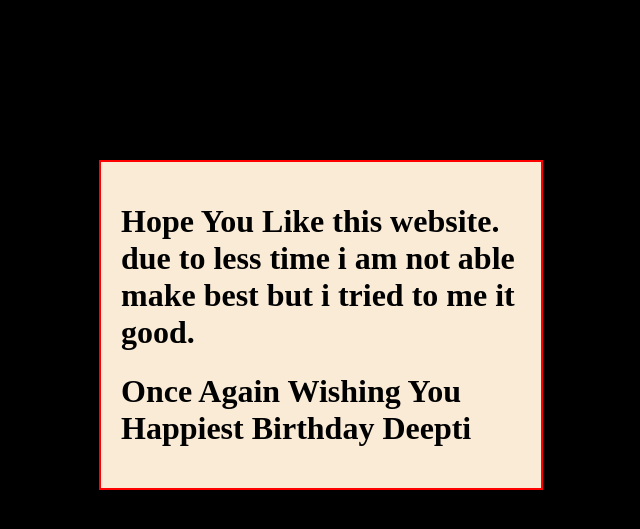
After one commit to randompersonnn/hbddeep, a PHP site: page /last.html in a window 1280 px wide. The commit adds this page. Shown: the top 529 px of the page, without its empty margins (319-959 px from the left). Run offline with PHP 8.4, Linux system fonts and the light colour scheme.

Commit message:
Add files via upload

```diff
--- a/index.html
+++ b/index.html
@@ -84,7 +84,8 @@
     </section>
 
     <section class="layer" id='l10'>
-        <iframe id="if10" class="if" src=""></iframe>
+        <!-- <iframe id="if10" class="if" src=""></iframe> -->
+        <iframe width="1280" class="if" id="if10" height="720" src="https://www.youtube.com/embed/3G9t-EzQeU4" title="YouTube video player" frameborder="0" allow="accelerometer; autoplay; clipboard-write; encrypted-media; gyroscope; picture-in-picture" allowfullscreen></iframe>
         <div class="slidecontainer">
             <input type="range" class="slider-pic" id="r10" min="0" max="100" value="50">
             <p class="w3-aqua sk" id="ptag">Move the slider10</p>
@@ -92,8 +93,7 @@
     </section>
 
     <section class="layer" id='lst'>
-        <!-- <iframe id="ifst" class="if" src=""></iframe> -->
-        <iframe width="1280" class="if" id="ifst" height="720" src="https://www.youtube.com/embed/3G9t-EzQeU4" title="YouTube video player" frameborder="0" allow="accelerometer; autoplay; clipboard-write; encrypted-media; gyroscope; picture-in-picture" allowfullscreen></iframe>
+        <iframe id="ifst" class="if" src="last.html"></iframe>
         <div class="slidecontainer">
             <input type="range" class="slider-pic" id="rst" min="0" max="100" value="100">
             <p class="w3-aqua sk" id="ptag">Move the sliderst</p>
--- /dev/null
+++ b/last.html
@@ -0,0 +1,42 @@
+<!DOCTYPE html>
+<html lang="en">
+<head>
+    <meta charset="UTF-8">
+    <meta http-equiv="X-UA-Compatible" content="IE=edge">
+    <meta name="viewport" content="width=device-width, initial-scale=1.0">
+    <title>last</title>
+    <style>
+        body{
+            background-color: black;
+        }
+        .contaner{
+            height: 50%;
+            width: 50vh;
+            margin: 20vh auto;
+            word-wrap: break-word;
+            border: 2px solid red;
+            background-color: antiquewhite;
+            padding: 20px;
+        }
+        h1{
+            font-family: cursive;
+        }
+
+        img{
+            width: 20%;
+            height: 20%;
+            margin: 2px 25%;
+        }
+    </style>
+</head>
+<body>
+    <div class="contaner">
+        <h1>Hope You Like this website. due to less time i am not able make best but i tried to me it good.</h1>
+        <h1>Once Again Wishing You Happiest Birthday Deepti</h1>
+        <!-- <h1>
+            Please Shere me your view on Wathsapp
+        </h1>
+        <a href="https://api.whatsapp.com/send?phone=917977737042&amp;text=yes i really like it"><img src="https://assets.stickpng.com/images/580b57fcd9996e24bc43c543.png" alt="" srcset=""></a> -->
+    </div>
+</body>
+</html>
--- a/style.css
+++ b/style.css
@@ -67,7 +67,7 @@
     top: 00vh; */
 }
 #l9{
-    background-color: white;
+    background-color: black;
     z-index: 14;
     /* height: 100vh;
     top: 00vh; */
@@ -81,7 +81,7 @@
 
 
 #lst{
-    background-color: white;
+    background-color: black;
     z-index: 2;
 }
 
```
Also changed, not shown: script.js (+14 -10 lines).
